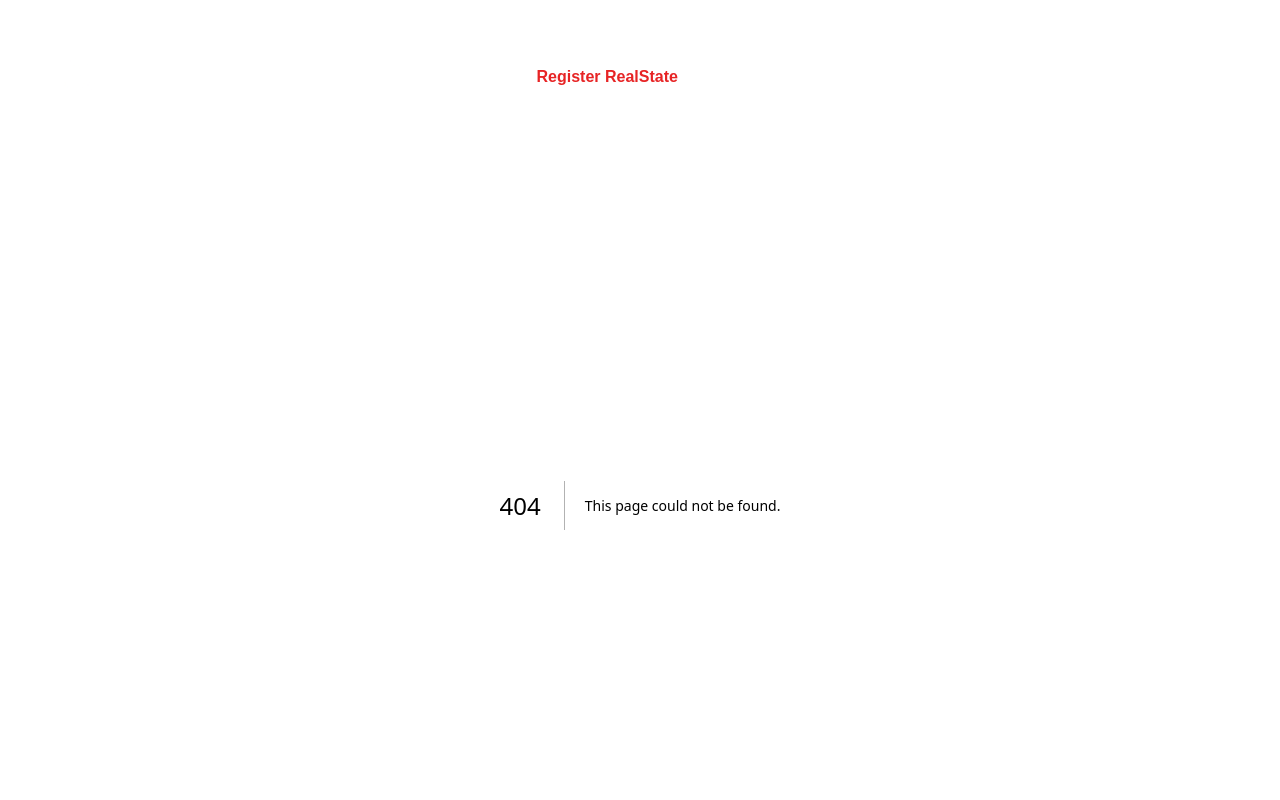
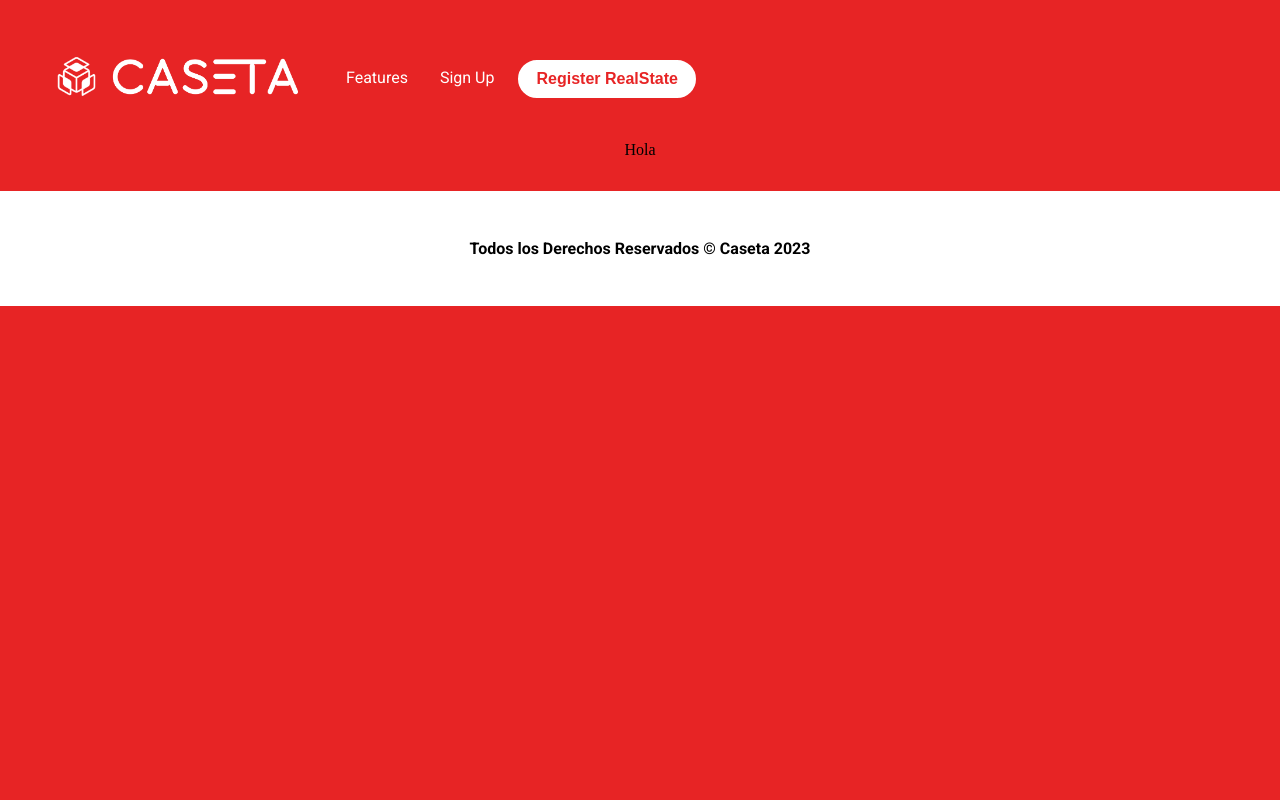
Before and after one commit to JuanCSUCoder/CasetaWebApp, a Next.js app: page /register in a window 1280 px wide. Before the commit this address had no page. Shown: the top 800 px of the page. Built offline with nearby package versions, Linux system fonts and the light colour scheme.

Commit message:
Fix: Links

```diff
--- a/src/app/layout.tsx
+++ b/src/app/layout.tsx
@@ -7,6 +7,7 @@ import LandingNav from "@/components/LandingNav";
 import logo from "@/assets/logo_v1_transparent.png";
 import "./globals.css";
 import Block from "@/components/Block";
+import Link from "next/link";
 
 const roboto = Roboto({
   weight: "400",
@@ -38,11 +39,13 @@ export default function RootLayout({
           <RBox
             style={{
               alignItems: "center",
-                paddingLeft: "3rem",
-                paddingRight: "3rem"
+              paddingLeft: "3rem",
+              paddingRight: "3rem",
             }}
           >
-            <Image src={logo} alt="Caseta Logo" width={250} />
+            <Link href="/">
+              <Image src={logo} alt="Caseta Logo" width={250} />
+            </Link>
             <div className={roboto.className}>
               <LandingNav />
             </div>
--- a/src/app/page.tsx
+++ b/src/app/page.tsx
@@ -44,6 +44,7 @@ export default function Home() {
               style={{
                 margin: 0,
               }}
+              link="/register"
             />
           </div>
           <FeatureIcon src={solanaLogo} alt="Solana Blockchain Logo" />
@@ -86,6 +87,7 @@ export default function Home() {
               style={{
                 margin: 0,
               }}
+              link="/register"
             />
           </div>
           <HiLightningBolt size={150} />
--- /dev/null
+++ b/src/app/register/layout.tsx
@@ -0,0 +1,10 @@
+import Block from "@/components/Block";
+import { ReactNode } from "react";
+
+export default function RegisterLayout({ children }: { children: ReactNode}) {
+    return (
+        <Block page>
+            {children}
+        </Block>
+    )
+}
--- /dev/null
+++ b/src/app/register/page.tsx
@@ -0,0 +1,7 @@
+export default function RegisterPage() {
+    return (
+        <form action="/api/register">
+            <label htmlFor="bla">Hola</label>
+        </form>
+    )
+}
--- a/src/components/LandingNav.tsx
+++ b/src/components/LandingNav.tsx
@@ -12,7 +12,7 @@ export default function LandingNav() {
         <li>
           <a href="#sign">Sign Up</a>
         </li>
-        <Button value="Register RealState" />
+        <Button value="Register RealState" link="/register" />
       </ul>
     </nav>
   );
--- a/src/components/PreSignUp.tsx
+++ b/src/components/PreSignUp.tsx
@@ -3,7 +3,7 @@ import styles from './PreSignUp.module.css'
 
 export default function PreSignUp() {
     return (
-        <form action="/presignup" method="post">
+        <form action="/api/subscribe" method="post">
             <input className={styles.emailbox} type="email" name="email" id="email" placeholder='email@example.com' />
             <Button value="Subscribe" submit className={styles.button} />
         </form>
```
